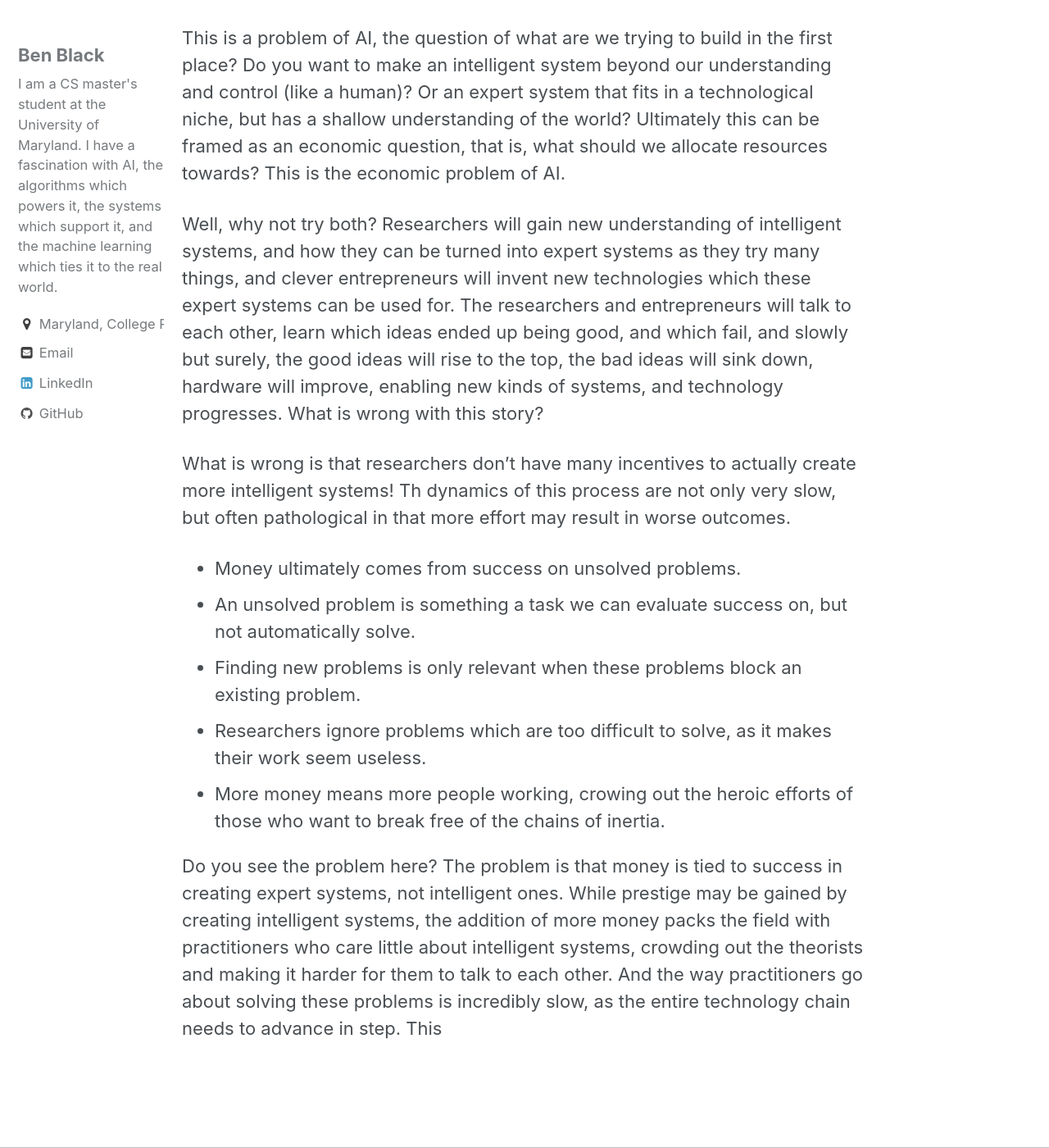
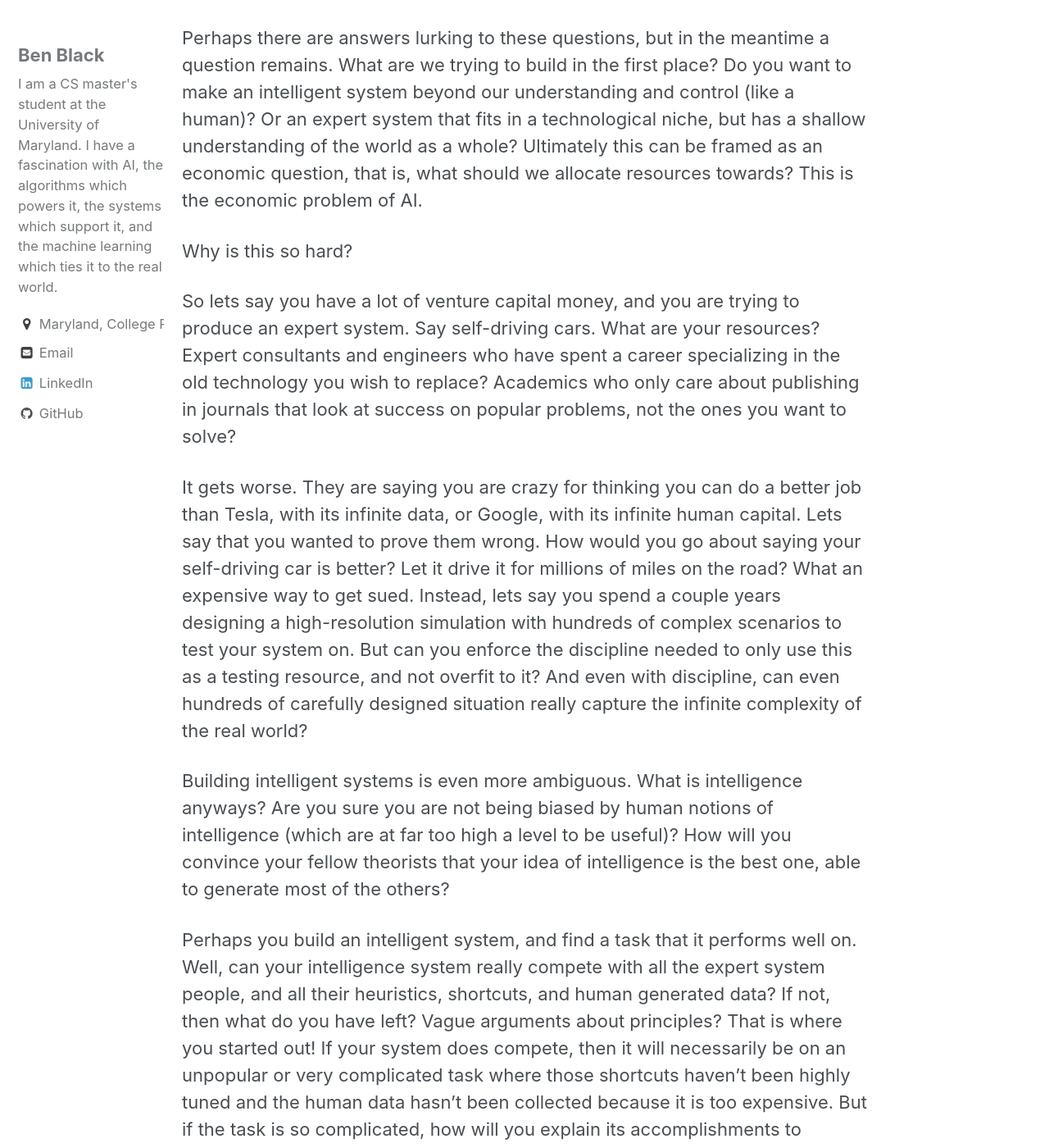
Before and after one commit to benblack769/benblack769.github.io, a Jekyll site: the page built from exploration_intelligence/economic_problem_ai.md, in a window 1280 px wide and 1400 px high, scrolled down 2891 px. Shown: the whole window at 82% size. Built offline with Jekyll 4.4.1, drawn with Linux system fonts in a browser that asks for light colours; our own code applies the rules of GitHub Pages for plain Markdown files; some of the changed text lies outside the part shown.

Commit message:
updated economic problem

```diff
--- a/exploration_intelligence/economic_problem_ai.md
+++ b/exploration_intelligence/economic_problem_ai.md
@@ -1,3 +1,4 @@
+
 # The economic problem of AI
 
 Why do you use technology? Do you play with it? Perhaps you do. But, what about the technologies you are still using from 10 years ago? Are they just toys or something more? Are they something that fits into your life like a belt, tying things together, making your life a little easier, a little more convenient, a little brighter, a little less lonely?
@@ -21,16 +22,24 @@ Well, why not start out by learning directly from its final goal? That is the st
 
 Now, psychologists have another idea of how a system learns. The learning agent must have its own objectives, and absorbs the world into its ideas. It is constantly reinforcing its own objectives, allowing its most solid ideas to stabilize completely, and allowing it to build layers of abstraction on top of the lower level layers. Occasionally, the world pushes back, forcing the agent to understand its limitations, questions its objectives, and restructure itself to better accommodate reality. But it can learn these limitations precisely because it already has a mostly accurate understanding of the world. But ultimately, how do we trust a system with its own goals? How do we understand it well enough to train it for our needs? How did we design it in the first place when its learning is so distantly separated from our experience and knowledge of the world? How do we stop the chaotic processes of learning so we can test it, while allowing it to adapt to new problems it encounters while doing its job? Seems hard.
 
-This is a problem of AI, the question of what are we trying to build in the first place? Do you want to make an intelligent system beyond our understanding and control (like a human)? Or an expert system that fits in a technological niche, but has a shallow understanding of the world? Ultimately this can be framed as an economic question, that is, what should we allocate resources towards? This is the economic problem of AI.
+Perhaps there are answers lurking to these questions, but in the meantime a question remains. What are we trying to build in the first place? Do you want to make an intelligent system beyond our understanding and control (like a human)? Or an expert system that fits in a technological niche, but has a shallow understanding of the world as a whole? Ultimately this can be framed as an economic question, that is, what should we allocate resources towards? This is the economic problem of AI.
 
-Well, why not try both? Researchers will gain new understanding of intelligent systems, and how they can be turned into expert systems as they try many things, and clever entrepreneurs will invent new technologies which these expert systems can be used for. The researchers and entrepreneurs will talk to each other, learn which ideas ended up being good, and which fail, and slowly but surely, the good ideas will rise to the top, the bad ideas will sink down, hardware will improve, enabling new kinds of systems, and technology progresses. What is wrong with this story?
+Why is this so hard?
 
-What is wrong is that researchers don't have many incentives to actually create more intelligent systems! Th dynamics of this process are not only very slow, but often pathological in that more effort may result in worse outcomes.
+So lets say you have a lot of venture capital money, and you are trying to produce an expert system. Say self-driving cars. What are your resources? Expert consultants and engineers who have spent a career specializing in the old technology you wish to replace? Academics who only care about publishing in journals that look at success on popular problems, not the ones you want to solve?
 
-* Money ultimately comes from success on unsolved problems.
-* An unsolved problem is something a task we can evaluate success on, but not automatically solve.
-* Finding new problems is only relevant when these problems block an existing problem.
-* Researchers ignore problems which are too difficult to solve, as it makes their work seem useless.
-* More money means more people working, crowing out the heroic efforts of those who want to break free of the chains of inertia.
+It gets worse. They are saying you are crazy for thinking you can do a better job than Tesla, with its infinite data, or Google, with its infinite human capital. Lets say that you wanted to prove them wrong. How would you go about saying your self-driving car is better? Let it drive it for millions of miles on the road? What an expensive way to get sued. Instead, lets say you spend a couple years designing a high-resolution simulation with hundreds of complex scenarios to test your system on. But can you enforce the discipline needed to only use this as a testing resource, and not overfit to it? And even with discipline, can even hundreds of carefully designed situation really capture the infinite complexity of the real world?
 
-Do you see the problem here? The problem is that money is tied to success in creating expert systems, not intelligent ones. While prestige may be gained by creating intelligent systems, the addition of more money packs the field with practitioners who care little about intelligent systems, crowding out the theorists and making it harder for them to talk to each other. And the way practitioners go about solving these problems is incredibly slow, as the entire technology chain needs to advance in step. This
+Building intelligent systems is even more ambiguous. What is intelligence anyways? Are you sure you are not being biased by human notions of intelligence (which are at far too high a level to be useful)? How will you convince your fellow theorists that your idea of intelligence is the best one, able to generate most of the others?
+
+Perhaps you build an intelligent system, and find a task that it performs well on. Well, can your intelligence system really compete with all the expert system people, and all their heuristics, shortcuts, and human generated data? If not, then what do you have left? Vague arguments about principles? That is where you started out! If your system does compete, then it will necessarily be on an unpopular or very complicated task where those shortcuts haven't been highly tuned and the human data hasn't been collected because it is too expensive. But if the task is so complicated, how will you explain its accomplishments to theorists who aspire to clarity and cleanliness in their work? If it is too unpopular, then how will you get people's attention?
+
+It gets worse. They tell you that your method is just another shortcut, perhaps more elegant and successful, but they label you as another expert system designer always, and write off your success as slow and meaningless progress.
+
+Frustrated, you take another approach, and try to simulate animal behavior directly. You dive into neuroscience, create theories of the fundamental computational processes of animal brains, create simulations to test them in, but then you run into a problem. The real world is incredibly sensor rich. Simulating all these senses requires incredibly expensive simulation resources you don't have the money and organization for. So you build a robot. But the sensors still aren't that good. And you realize that animal brains are incredibly well tuned over millions of years of evolution involving trillions of individuals, and you have to do all this tuning yourself in a small poorly funded lab. And you need a tangible success to renew your grant.
+
+It gets worse. You try to see what other people are doing to improve your work. You read the literature, contact professors, try to connect people working on this problem. And you get a mess of exaggerations, lies, omissions in the literature (how else are they supposed to get grants?), and rampant idealism and ungrounded thinking in person (because who is dedicating their life to this impractical problem in the first place?).
+
+Like most economic problems, the real problem is that there is no "we" that are able to "allocate" resources to the advancement of artificial intelligence. Everyone has to choose their own risks their willing to take, and make their own judgements of what is good and bad. And in the face of uncertainty, the different parties are doomed to clash in their judgements, and overrun each others tolerance of risk. People point towards charismatic heroes of technology, like Elon Musk, who seem able to take on infinite risk, and are able to force everyone under their judgements. But are they really up to the task? Can a few overworked elites really be expected to make the right judgements? Seems unlikely.
+
+Ultimately, the reason it will take so long for technology to progress, even when the physical silicon etching process is almost certainly no longer a limiting factor (though the architectures are), is that it takes so long for people to come to agree on what is valuable. What is worth publishing. What is worth giving out grants for. What you should tell your grad student to start exploring. Once that consensus is found, progress in that direction is made quickly, but it can become even more difficult for individuals to push out in new directions.
```
